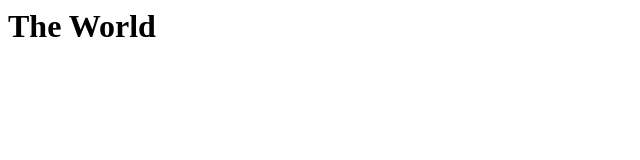
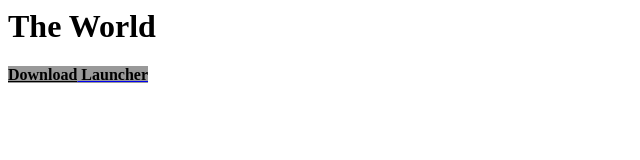
Before and after one commit to ADev531/TheWorld-Launcher, a plain HTML site: page index.html in a window 1280 px wide. Shown: the whole page, without its empty margins (0-640 px from the left). Drawn offline with Linux system fonts and the light colour scheme.

Commit message:
Update index.html

```diff
--- a/index.html
+++ b/index.html
@@ -4,5 +4,6 @@
   </head>
   <body>
     <h1>The World</h1>
+    <h4><span style="color: #000000; background-color: #999999;"><a style="color: #000000; background-color: #999999;" href="https://dl.dropbox.com/s/ibf0z1z5fwx2dbf/TheWorld_Launcher.zip?dl=0" target="_blank">Download</a></span><a href="https://dl.dropbox.com/s/ibf0z1z5fwx2dbf/TheWorld_Launcher.zip?dl=0" target="_blank"><span style="color: #000000; background-color: #999999;"> Launcher</span></a></h4>
   </body>
 </html>
```
